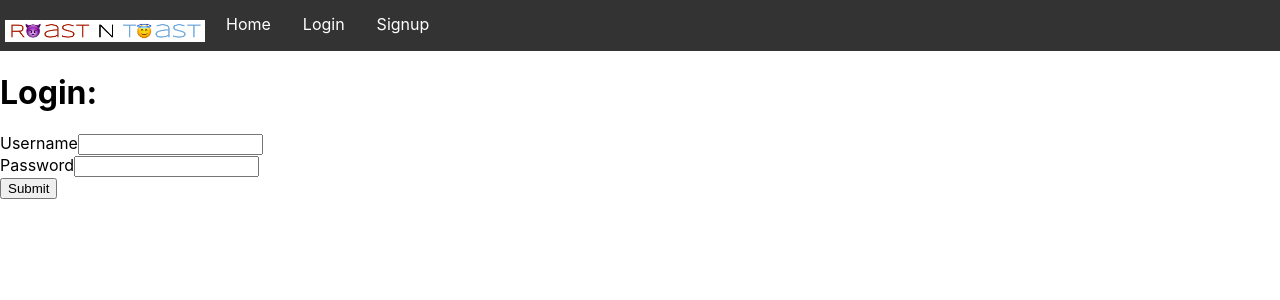
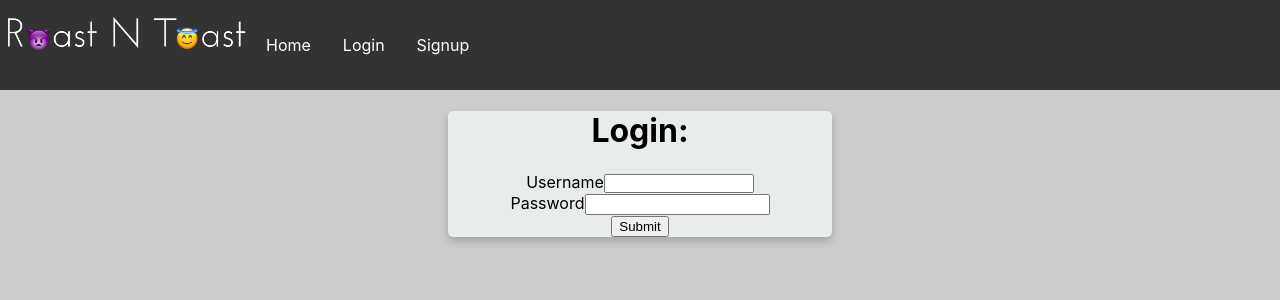
Before and after one commit to dawncronin/roastntoast-frontend, a React (Create React App) app: page /login in a window 1280 px wide. Shown: the top 300 px of the page. Built offline with nearby package versions, Linux system fonts and the light colour scheme.

Commit message:
formatted navbar

```diff
--- a/src/components/Home.js
+++ b/src/components/Home.js
@@ -4,9 +4,9 @@ import React from 'react';
 function Home() {
 
     return (
-        <div className="Home">
+        <div className="home">
             <h1>Welcome to Roast & Toast, Bi-atches</h1>
-            <h3>pls sign up or login to start roasting</h3>
+            <h3>pls sign up or login to start roasting (or toasting)</h3>
         </div>
     )
 }
--- a/src/components/SignUp.js
+++ b/src/components/SignUp.js
@@ -34,7 +34,7 @@ class SignUp extends Component {
 
     render() {
         return (
-            <div className="signUp">
+            <div className="signup">
                 <h1> Sign Up</h1>
                 {this.state.error ? <h3>Invalid Inputs, try again</h3> : null}
                 <form className="signUpForm">
--- a/src/index.css
+++ b/src/index.css
@@ -1,5 +1,6 @@
 body {
   margin: 0;
+  background-color: #ccc;
   font-family: -apple-system, BlinkMacSystemFont, 'Segoe UI', 'Roboto', 'Oxygen',
     'Ubuntu', 'Cantarell', 'Fira Sans', 'Droid Sans', 'Helvetica Neue',
     sans-serif;
@@ -12,14 +13,11 @@ code {
     monospace;
 }
 
-.navBar{
-  /* background-color: red */
-}
 
 .logo{
   border-radius: 4px;
-  padding: 20px 5px 5px 5px;
-  width: 200px;
+  padding: 5px 5px 0 px 5px;
+  width: 250px;
 }
 
 ul {
@@ -33,7 +31,7 @@ ul {
   display: block;
   color: white;
   text-align: center;
-  padding: 14px 16px;
+  padding: 35px 16px;
   text-decoration: none;
 }
 li {
@@ -43,3 +41,26 @@ a {
   color: #FFF;
   text-decoration: none;
 }
+
+.home {
+  text-align: center;
+
+}
+
+.login, .signup {
+  background-color: rgb(233, 236, 236);
+  text-align: center;
+  width: 30%;
+  margin-left: auto;
+  margin-right: auto;
+  box-shadow: 0 4px 8px 0 rgba(0,0,0,0.2);
+  transition: 0.3s;
+  border-radius: 5px;
+}
+input[type=text] {
+  width : 150px;
+  padding: 0;
+  margin: 0;
+  box-sizing: border-box;
+
+}
```
Also changed, not shown: src/logo.png.
